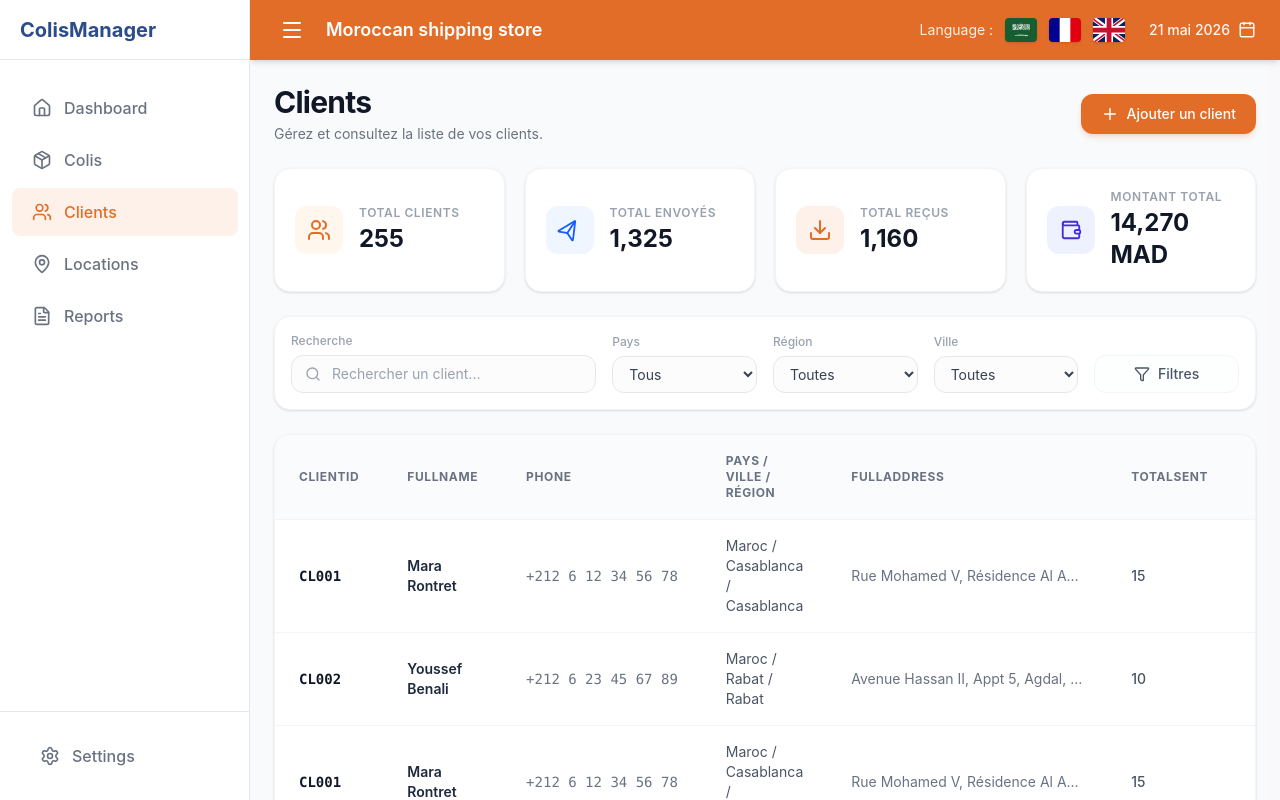
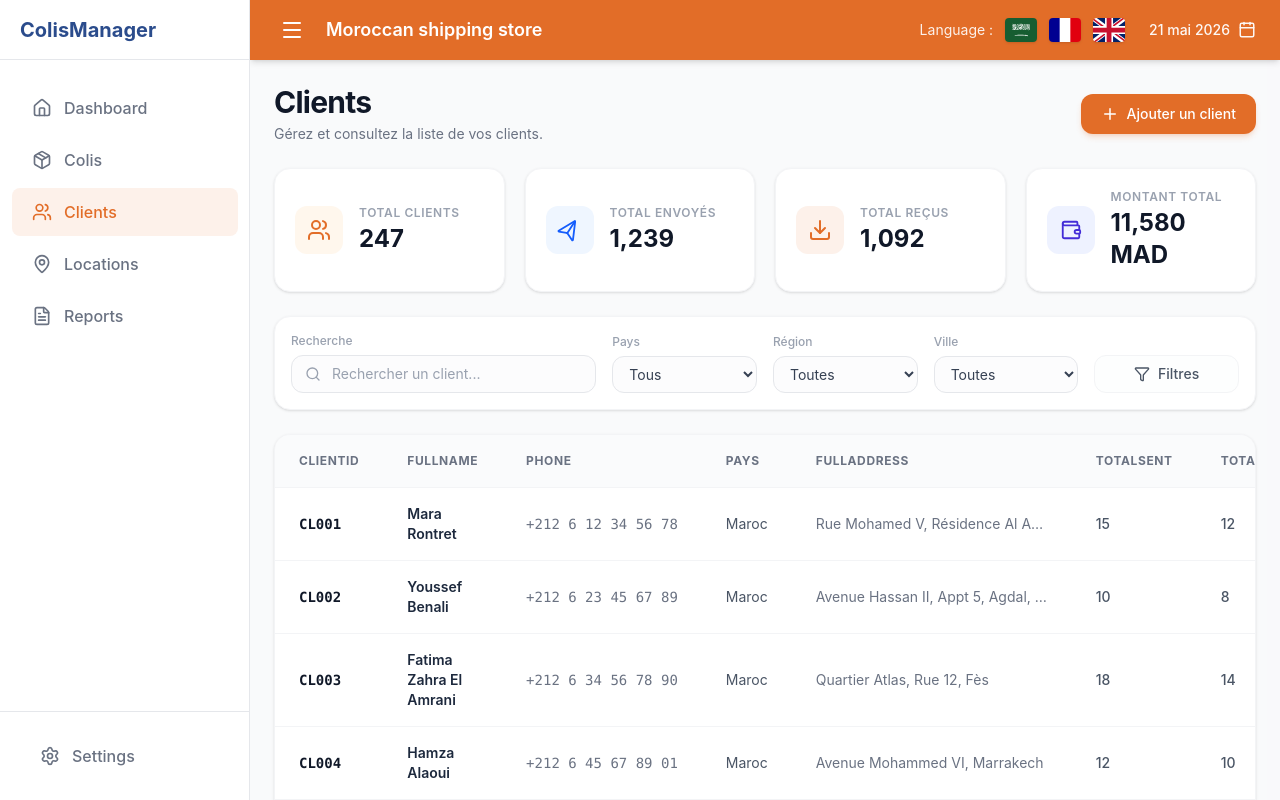
Before and after one commit to ZakariaAkrabou/ColisManager, a React (Vite) app: page / in a window 1280 px wide. Built offline with nearby package versions, Linux system fonts and the light colour scheme.

Commit message:
design emplement

```diff
--- a/src/pages/Clients/Clients.tsx
+++ b/src/pages/Clients/Clients.tsx
@@ -68,7 +68,7 @@
     fullName: 'Mara Rontret',
     phone: '+212 6 12 34 56 78',
     pays: 'Maroc',
-    region: 'Casablanca',
+    region: 'Casablanca-Settat',
     ville: 'Casablanca',
     fullAddress: 'Rue Mohamed V, Résidence Al Amal, Casablanca',
     totalSent: 15,
@@ -80,174 +80,85 @@
     fullName: 'Youssef Benali',
     phone: '+212 6 23 45 67 89',
     pays: 'Maroc',
-    region: 'Rabat',
-    ville: 'Rabat',
-    fullAddress: 'Avenue Hassan II, Appt 5, Agdal, Rabat',
-    totalSent: 10,
-    totalReceived: 8,
-    totalAmount: 320
-  },  {
-    id: 'CL001',
-    fullName: 'Mara Rontret',
-    phone: '+212 6 12 34 56 78',
-    pays: 'Maroc',
-    region: 'Casablanca',
-    ville: 'Casablanca',
-    fullAddress: 'Rue Mohamed V, Résidence Al Amal, Casablanca',
-    totalSent: 15,
-    totalReceived: 12,
-    totalAmount: 450
-  },
-  {
-    id: 'CL002',
-    fullName: 'Youssef Benali',
-    phone: '+212 6 23 45 67 89',
-    pays: 'Maroc',
-    region: 'Rabat',
-    ville: 'Rabat',
-    fullAddress: 'Avenue Hassan II, Appt 5, Agdal, Rabat',
-    totalSent: 10,
-    totalReceived: 8,
-    totalAmount: 320
-  },  {
-    id: 'CL001',
-    fullName: 'Mara Rontret',
-    phone: '+212 6 12 34 56 78',
-    pays: 'Maroc',
-    region: 'Casablanca',
-    ville: 'Casablanca',
-    fullAddress: 'Rue Mohamed V, Résidence Al Amal, Casablanca',
-    totalSent: 15,
-    totalReceived: 12,
-    totalAmount: 450
-  },
-  {
-    id: 'CL002',
-    fullName: 'Youssef Benali',
-    phone: '+212 6 23 45 67 89',
-    pays: 'Maroc',
-    region: 'Rabat',
-    ville: 'Rabat',
-    fullAddress: 'Avenue Hassan II, Appt 5, Agdal, Rabat',
-    totalSent: 10,
-    totalReceived: 8,
-    totalAmount: 320
-  },  {
-    id: 'CL001',
-    fullName: 'Mara Rontret',
-    phone: '+212 6 12 34 56 78',
-    pays: 'Maroc',
-    region: 'Casablanca',
-    ville: 'Casablanca',
-    fullAddress: 'Rue Mohamed V, Résidence Al Amal, Casablanca',
-    totalSent: 15,
-    totalReceived: 12,
-    totalAmount: 450
-  },
-  {
-    id: 'CL002',
-    fullName: 'Youssef Benali',
-    phone: '+212 6 23 45 67 89',
-    pays: 'Maroc',
-    region: 'Rabat',
-    ville: 'Rabat',
-    fullAddress: 'Avenue Hassan II, Appt 5, Agdal, Rabat',
-    totalSent: 10,
-    totalReceived: 8,
-    totalAmount: 320
-  },  {
-    id: 'CL001',
-    fullName: 'Mara Rontret',
-    phone: '+212 6 12 34 56 78',
-    pays: 'Maroc',
-    region: 'Casablanca',
-    ville: 'Casablanca',
-    fullAddress: 'Rue Mohamed V, Résidence Al Amal, Casablanca',
-    totalSent: 15,
-    totalReceived: 12,
-    totalAmount: 450
-  },
-  {
-    id: 'CL002',
-    fullName: 'Youssef Benali',
-    phone: '+212 6 23 45 67 89',
-    pays: 'Maroc',
-    region: 'Rabat',
-    ville: 'Rabat',
-    fullAddress: 'Avenue Hassan II, Appt 5, Agdal, Rabat',
-    totalSent: 10,
-    totalReceived: 8,
-    totalAmount: 320
-  },  {
-    id: 'CL001',
-    fullName: 'Mara Rontret',
-    phone: '+212 6 12 34 56 78',
-    pays: 'Maroc',
-    region: 'Casablanca',
-    ville: 'Casablanca',
-    fullAddress: 'Rue Mohamed V, Résidence Al Amal, Casablanca',
-    totalSent: 15,
-    totalReceived: 12,
-    totalAmount: 450
-  },
-  {
-    id: 'CL002',
-    fullName: 'Youssef Benali',
-    phone: '+212 6 23 45 67 89',
-    pays: 'Maroc',
-    region: 'Rabat',
-    ville: 'Rabat',
-    fullAddress: 'Avenue Hassan II, Appt 5, Agdal, Rabat',
-    totalSent: 10,
-    totalReceived: 8,
-    totalAmount: 320
-  },  {
-    id: 'CL001',
-    fullName: 'Mara Rontret',
-    phone: '+212 6 12 34 56 78',
-    pays: 'Maroc',
-    region: 'Casablanca',
-    ville: 'Casablanca',
-    fullAddress: 'Rue Mohamed V, Résidence Al Amal, Casablanca',
-    totalSent: 15,
-    totalReceived: 12,
-    totalAmount: 450
-  },
-  {
-    id: 'CL002',
-    fullName: 'Youssef Benali',
-    phone: '+212 6 23 45 67 89',
-    pays: 'Maroc',
-    region: 'Rabat',
-    ville: 'Rabat',
-    fullAddress: 'Avenue Hassan II, Appt 5, Agdal, Rabat',
-    totalSent: 10,
-    totalReceived: 8,
-    totalAmount: 320
-  },  {
-    id: 'CL001',
-    fullName: 'Mara Rontret',
-    phone: '+212 6 12 34 56 78',
-    pays: 'Maroc',
-    region: 'Casablanca',
-    ville: 'Casablanca',
-    fullAddress: 'Rue Mohamed V, Résidence Al Amal, Casablanca',
-    totalSent: 15,
-    totalReceived: 12,
-    totalAmount: 450
-  },
-  {
-    id: 'CL002',
-    fullName: 'Youssef Benali',
-    phone: '+212 6 23 45 67 89',
-    pays: 'Maroc',
-    region: 'Rabat',
+    region: 'Rabat-Salé-Kénitra',
     ville: 'Rabat',
     fullAddress: 'Avenue Hassan II, Appt 5, Agdal, Rabat',
     totalSent: 10,
     totalReceived: 8,
     totalAmount: 320
   },
+  {
+    id: 'CL003',
+    fullName: 'Fatima Zahra El Amrani',
+    phone: '+212 6 34 56 78 90',
+    pays: 'Maroc',
+    region: 'Fès-Meknès',
+    ville: 'Fès',
+    fullAddress: 'Quartier Atlas, Rue 12, Fès',
+    totalSent: 18,
+    totalReceived: 14,
+    totalAmount: 520
+  },
+  {
+    id: 'CL004',
+    fullName: 'Hamza Alaoui',
+    phone: '+212 6 45 67 89 01',
+    pays: 'Maroc',
+    region: 'Marrakech-Safi',
+    ville: 'Marrakech',
+    fullAddress: 'Avenue Mohammed VI, Marrakech',
+    totalSent: 12,
+    totalReceived: 10,
+    totalAmount: 380
+  },
+  {
+    id: 'CL005',
+    fullName: 'Salma Idrissi',
+    phone: '+212 6 56 78 90 12',
+    pays: 'Maroc',
+    region: 'Tanger-Tétouan-Al Hoceïma',
+    ville: 'Tanger',
+    fullAddress: 'Boulevard Pasteur, Tanger',
+    totalSent: 20,
+    totalReceived: 17,
+    totalAmount: 610
+  },
+  {
+    id: 'CL006',
+    fullName: 'Omar Chraibi',
+    phone: '+212 6 67 89 01 23',
+    pays: 'Maroc',
+    region: 'Souss-Massa',
+    ville: 'Agadir',
+    fullAddress: 'Hay Salam, Agadir',
+    totalSent: 9,
+    totalReceived: 7,
+    totalAmount: 290
+  },
+  {
+    id: 'CL007',
+    fullName: 'Nadia Bennis',
+    phone: '+212 6 78 90 12 34',
+    pays: 'Maroc',
+    region: 'L’Oriental',
+    ville: 'Oujda',
+    fullAddress: 'Rue Al Qods, Oujda',
+    totalSent: 14,
+    totalReceived: 11,
+    totalAmount: 430
+  },
+  {
+    id: 'CL008',
+    fullName: 'Karim El Fassi',
+    phone: '+212 6 89 01 23 45',
+    pays: 'Maroc',
+    region: 'Béni Mellal-Khénifra',
+    ville: 'Béni Mellal',
+    fullAddress: 'Avenue Hassan II, Béni Mellal',
+    totalSent: 16,
+    totalReceived: 13,
+    totalAmount: 470
+  }
 
 ];
 
@@ -267,11 +178,15 @@
   const moroccanNames = [
     { first: 'Youssef', last: 'Benali' },
     { first: 'Fatima', last: 'Zahra' },
-
+    { first: 'Hamza', last: 'Alaoui' },
+    { first: 'Salma', last: 'Idrissi' },
+    { first: 'Omar', last: 'Chraibi' },
+    { first: 'Nadia', last: 'Bennis' },
+    { first: 'Karim', last: 'El Fassi' }
   ];
 
   const locations = [
-    { pays: 'Maroc', ville: 'Casablanca', region: 'Casablanca', address: 'Boulevard Anfa, Immeuble B, Casablanca' },
+    { pays: 'Maroc', ville: 'Casablanca', region: 'Casablanca-Settat', address: 'Boulevard Anfa, Immeuble B, Casablanca' },
     { pays: 'Maroc', ville: 'Oujda', region: 'L\'Oriental', address: 'Boulevard Mohammed V, Oujda' },
     { pays: 'Maroc', ville: 'Kénitra', region: 'Rabat-Salé-Kénitra', address: 'Avenue Mohammed Diouri, Kénitra' }
   ];
@@ -327,7 +242,7 @@
 
   // Pagination states
   const [currentPage, setCurrentPage] = useState(1);
-  const [pageSize, setPageSize] = useState(8); // Default 8 to match the image exactly
+  const [pageSize, setPageSize] = useState(5); // Default 5 to match the image exactly
 
   // Active actions dropdown state
   const [activeDropdownId, setActiveDropdownId] = useState<string | null>(null);
@@ -538,8 +453,7 @@
 
       {/* Toast Notification */}
       {toastMessage && (
-        <div className={`fixed top-4 right-4 z-50 flex items-center gap-3 px-4 py-3 rounded-xl shadow-xl transition-all duration-300 transform scale-100 ${
-          toastMessage.type === 'success'
+        <div className={`fixed top-4 right-4 z-50 flex items-center gap-3 px-4 py-3 rounded-xl shadow-xl transition-all duration-300 transform scale-100 ${toastMessage.type === 'success'
             ? 'bg-emerald-600 text-white shadow-emerald-600/20'
             : 'bg-rose-600 text-white shadow-rose-600/20'
           }`}>
@@ -751,11 +665,12 @@
                 <th className="px-6 py-4.5 text-xs font-bold text-gray-500 uppercase tracking-wider w-[100px]">ClientID</th>
                 <th className="px-6 py-4.5 text-xs font-bold text-gray-500 uppercase tracking-wider">FullName</th>
                 <th className="px-6 py-4.5 text-xs font-bold text-gray-500 uppercase tracking-wider">Phone</th>
-                <th className="px-6 py-4.5 text-xs font-bold text-gray-500 uppercase tracking-wider">Pays / Ville / Région</th>
+                <th className="px-6 py-4.5 text-xs font-bold text-gray-500 uppercase tracking-wider">Pays </th>
                 <th className="px-6 py-4.5 text-xs font-bold text-gray-500 uppercase tracking-wider max-w-[280px]">FullAddress</th>
                 <th className="px-6 py-4.5 text-xs font-bold text-gray-500 uppercase tracking-wider w-[110px]">TotalSent</th>
                 <th className="px-6 py-4.5 text-xs font-bold text-gray-500 uppercase tracking-wider w-[130px]">TotalReceived</th>
                 <th className="px-6 py-4.5 text-xs font-bold text-gray-500 uppercase tracking-wider w-[140px]">TotalAmount</th>
+                <th className="px-6 py-4.5 text-xs font-bold text-gray-500 uppercase tracking-wider w-[140px]">Actions</th>
                 <th className="px-6 py-4.5 text-xs font-bold text-gray-500 uppercase tracking-wider w-[60px] text-center"></th>
               </tr>
             </thead>
@@ -773,7 +688,7 @@
                       {client.phone}
                     </td>
                     <td className="px-6 py-4 text-sm text-gray-600">
-                      <span className="capitalize">{client.pays}</span> / <span className="capitalize">{client.ville}</span> / <span className="capitalize">{client.region}</span>
+                      <span className="capitalize">{client.pays}</span>
                     </td>
                     <td className="px-6 py-4 text-sm text-gray-500 max-w-[280px] truncate" title={client.fullAddress}>
                       {client.fullAddress}
@@ -787,59 +702,34 @@
                     <td className="px-6 py-4 text-sm font-bold text-gray-900 whitespace-nowrap">
                       {client.totalAmount.toLocaleString()} MAD
                     </td>
-                    <td className="px-6 py-4 text-sm text-center relative">
+                    <td className="px-6 py-4">
+                      <div className="flex items-center justify-center ">
+
                         <button
-                        onClick={(e) => {
-                          e.stopPropagation(); // Avoid triggering row clicks if any
-                          setActiveDropdownId(activeDropdownId === client.id ? null : client.id);
-                        }}
-                        className="p-1.5 rounded-lg hover:bg-gray-100 text-gray-400 hover:text-gray-700 transition-colors cursor-pointer"
+                          onClick={() => handleOpenDetails(client)}
+                          className="p-2 rounded-lg  text-blue-600 hover:bg-blue-100 transition-colors"
+                          title="Voir Détails"
                         >
-                        <MoreVertical className="w-4 h-4" />
+                          <Eye className="w-4 h-4" />
                         </button>
 
-                      {/* Dropdown Menu */}
-                      {activeDropdownId === client.id && (
-                        <div
-                          className="absolute right-6 top-12 z-30 w-44 bg-white border border-gray-100 rounded-xl shadow-xl py-1.5 divide-y divide-gray-50 text-left"
-                          onClick={(e) => e.stopPropagation()} // Stop propagation from closing the dropdown inside
+                        <button
+                          onClick={() => handleOpenEditModal(client)}
+                          className="p-2 rounded-lg  text-amber-600 hover:bg-amber-100 transition-colors"
+                          title="Modifier"
                         >
-                          <div className="py-1">
+                          <Edit3 className="w-4 h-4" />
+                        </button>
+
                         <button
-                              onClick={() => {
-                                handleOpenDetails(client);
-                                setActiveDropdownId(null);
-                              }}
-                              className="flex items-center gap-2.5 px-4 py-2 w-full text-xs font-medium text-gray-600 hover:bg-gray-50 hover:text-gray-950 transition-colors cursor-pointer"
+                          onClick={() => handleDeleteClient(client)}
+                          className="p-2 rounded-lg  text-rose-600 hover:bg-rose-100 transition-colors"
+                          title="Supprimer"
                         >
-                              <Eye className="w-4 h-4 text-gray-400" />
-                              <span>Voir Détails</span>
+                          <Trash2 className="w-4 h-4" />
                         </button>
-                            <button
-                              onClick={() => {
-                                handleOpenEditModal(client);
-                                setActiveDropdownId(null);
-                              }}
-                              className="flex items-center gap-2.5 px-4 py-2 w-full text-xs font-medium text-gray-600 hover:bg-gray-50 hover:text-gray-950 transition-colors cursor-pointer"
-                            >
-                              <Edit3 className="w-4 h-4 text-gray-400" />
-                              <span>Modifier</span>
-                            </button>
+
                       </div>
-                          <div className="py-1">
-                            <button
-                              onClick={() => {
-                                handleDeleteClient(client);
-                                setActiveDropdownId(null);
-                              }}
-                              className="flex items-center gap-2.5 px-4 py-2 w-full text-xs font-medium text-rose-600 hover:bg-rose-50 transition-colors cursor-pointer"
-                            >
-                              <Trash2 className="w-4 h-4 text-rose-450" />
-                              <span>Supprimer</span>
-                            </button>
-                          </div>
-                        </div>
-                      )}
                     </td>
                   </tr>
                 ))
@@ -886,8 +776,7 @@
                   <button
                     key={`page-${page}`}
                     onClick={() => setCurrentPage(page as number)}
-                    className={`w-8 h-8 flex items-center justify-center text-sm font-semibold rounded-lg border transition-all cursor-pointer ${
-                      isActive
+                    className={`w-8 h-8 flex items-center justify-center text-sm font-semibold rounded-lg border transition-all cursor-pointer ${isActive
                         ? 'border-brand-orange text-brand-orange bg-orange-50/10'
                         : 'border-gray-200 text-gray-600 hover:bg-gray-50'
                       }`}
```
Also changed, not shown: src/components/clients/AddClientModal.tsx (+0 -36 lines), src/components/clients/EditClientModal.tsx (+0 -36 lines). Lines whose indentation alone changed are shown as unchanged.
